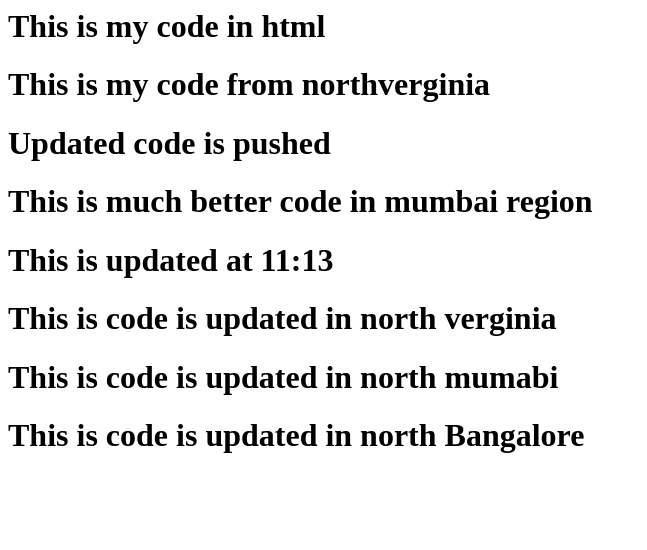
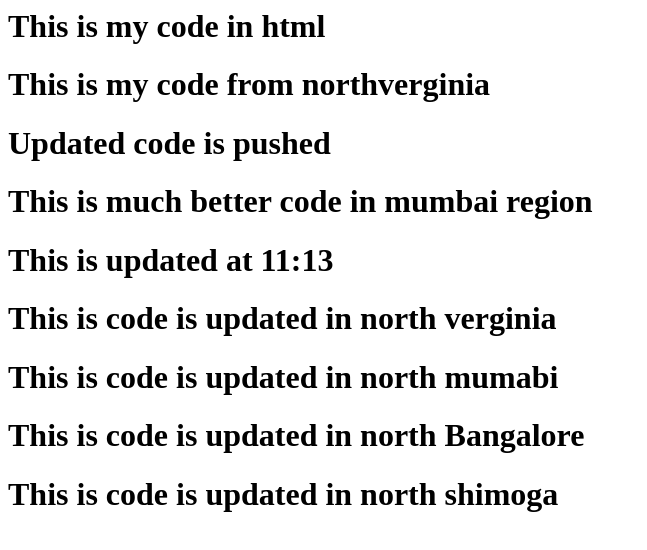
Before and after one commit to GururajNadigCN-devopslearning/git_practice19112026, a plain HTML site: page index.html in a window 1280 px wide. Shown: the whole page, without its empty margins (0-647 px from the left). Drawn offline with Linux system fonts and the light colour scheme.

Commit message:
Add header for north shimoga update

```diff
--- a/index.html
+++ b/index.html
@@ -11,5 +11,6 @@
 		<h1>This is code is updated in north verginia</h1>
 		<h1>This is code is updated in north mumabi</h1>
 		<h1>This is code is updated in north Bangalore</h1>
+		<h1>This is code is updated in north shimoga</h1>
 	</body>
 </html>
```
